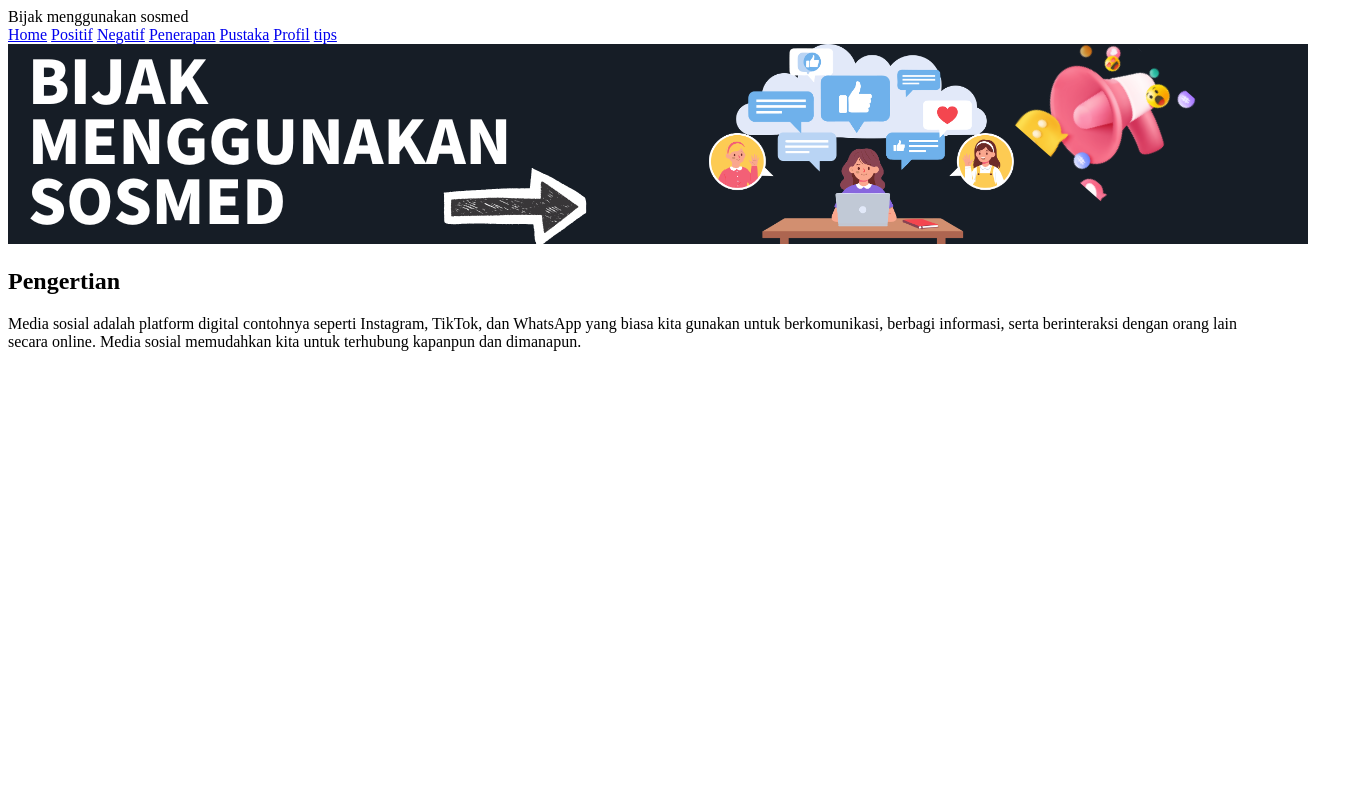
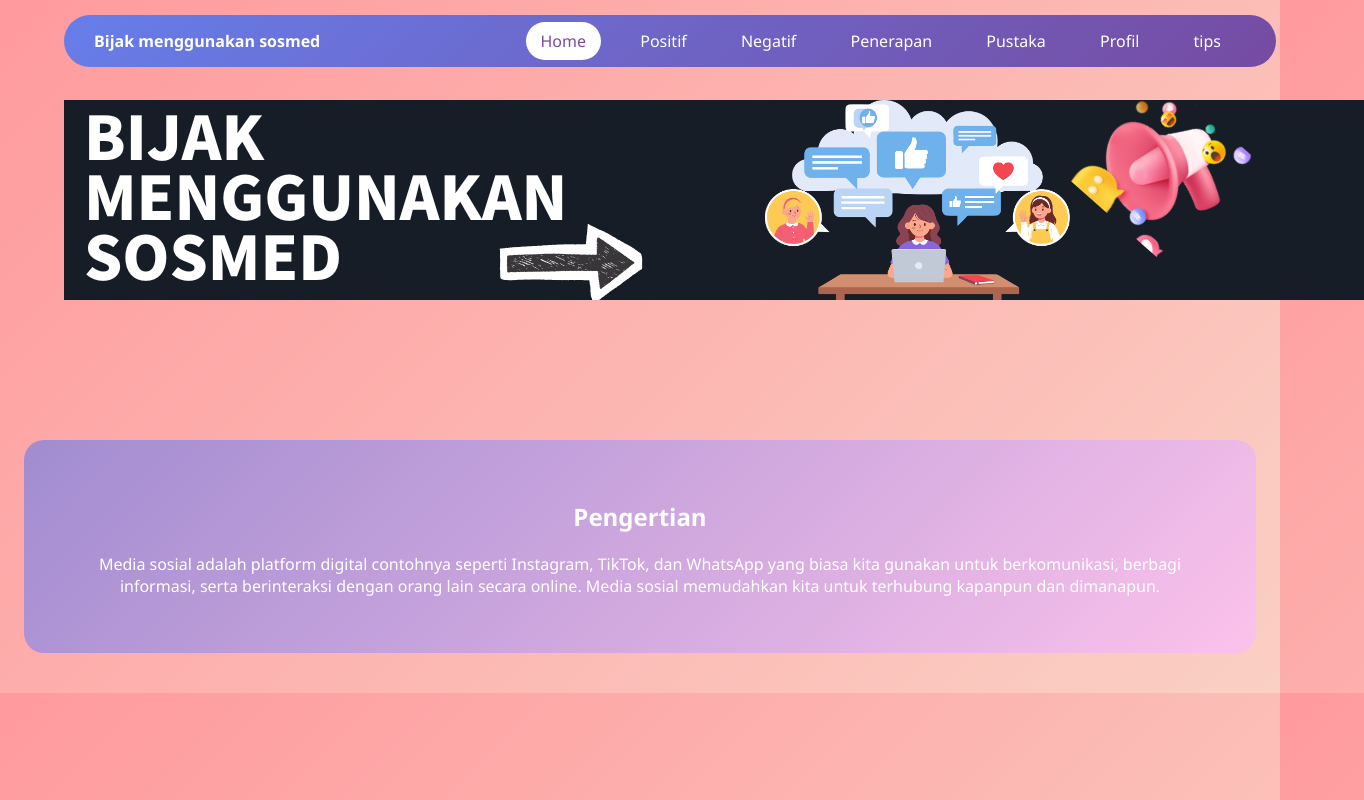
Before and after one commit to cleo6759/Web-SAS-TIK, a plain HTML site: page index.html in a window 1280 px wide. Shown: the whole page, 1364 px wide, since content can reach past the window. Drawn offline with Linux system fonts and the light colour scheme.

Commit message:
Update index.html

```diff
--- a/index.html
+++ b/index.html
@@ -2,14 +2,14 @@
 <html>
 <head>
 <title>Home</title>
-<link rel="stylesheet" href="SAS.css">
+<link rel="stylesheet" href="index.css">
 </head>
 <body>
 
 <header>
   <div class="logo"> Bijak menggunakan sosmed </div>
   <nav>
-    <a href="SAS.HTML" class="active">Home</a>
+    <a href="index.html" class="active">Home</a>
     <a href="positif.html">Positif</a>
     <a href="negatif.html">Negatif</a>
     <a href="penerapan.html">Penerapan</a>
```
